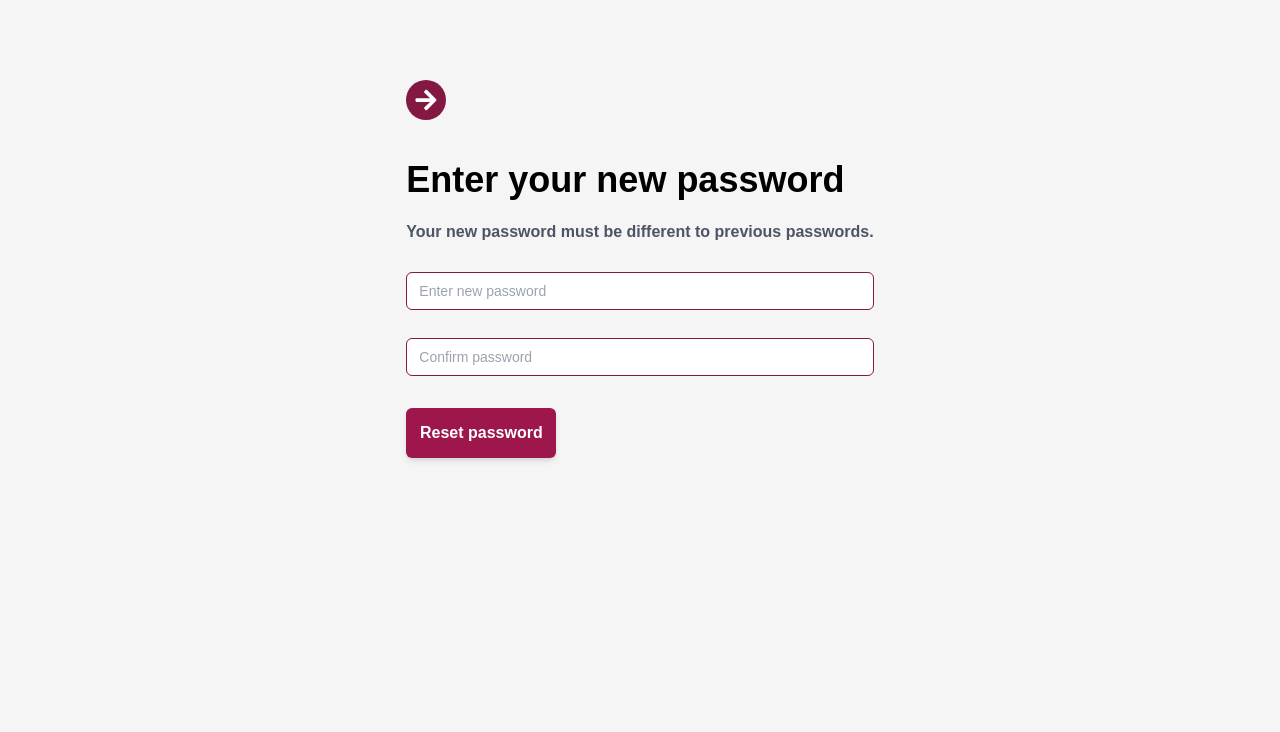
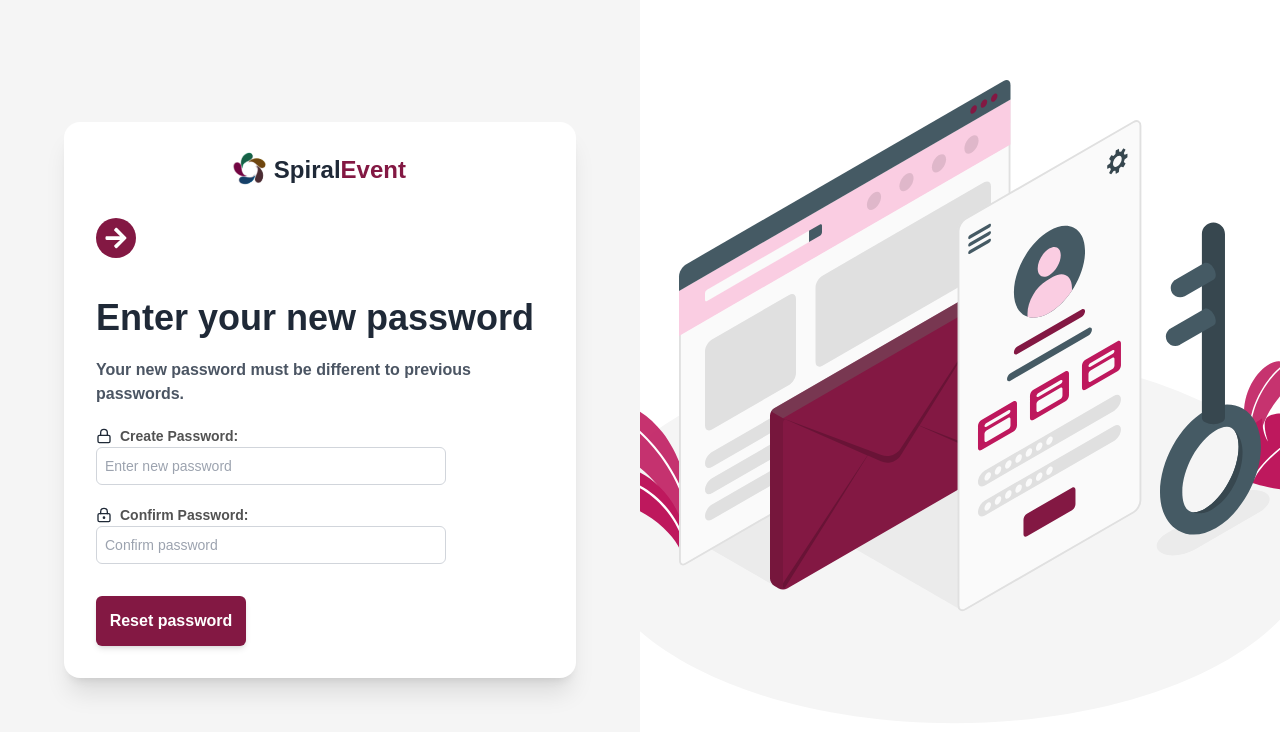
Before and after one commit to Anonymous-nerds/spiralevent-app, a React (Vite) app: page /reset-password in a window 1280 px wide. Shown: the top 732 px of the page. Built offline with nearby package versions, Linux system fonts and the light colour scheme.

Commit message:
more changes

```diff
--- a/src/pages/ResetPassword/ResetPassword.jsx
+++ b/src/pages/ResetPassword/ResetPassword.jsx
@@ -1,11 +1,23 @@
 import React from "react";
 import "./ResetPassword.scss";
 import { FaArrowRight } from "react-icons/fa";
+import heroimg from "../../assets/reset.svg";
+import logo from "../../assets/spiraleE4.png";
+import {Lock, LockKeyhole} from "lucide-react"
 
 const ResetPassword = () => {
   return (
     <div className=" w-full flex flex-col lg:flex-row">
-      <div className="ResetPassword w-full h-screen flex container justify-center pt-20 pb-20  bg-neutral-100">
+      <div className="w-full h-screen lg:w-1/2 p-6 md:p-12 bg-neutral-100 flex items-center justify-center">
+        <form className="max-w-lg mx-auto bg-white rounded-2xl shadow-xl m-8 p-8">
+          <h3 className="text-2xl md:text-2xl font-bold flex justify-center gap-2 text-gray-800 mb-8">
+            <img src={logo} alt="" className="App-logo h-8" />
+            <span>
+              Spiral
+              <span className="text-pink-900">Event</span>
+            </span>
+          </h3>
+          <div className="ResetPassword">
             <div className="smallerdiv ">
               {/*icon*/}
               <div>
@@ -15,24 +27,40 @@ const ResetPassword = () => {
               </div>
 
               <div className="words pt-10">
-            <h2 className="text-4xl font-bold">Enter your new password</h2>
+                <h2 className="text-4xl text-gray-800 font-semibold">
+                  Enter your new password
+                </h2>
                 {/*note for smaller screen set to text-4xl also change text to must be diifrent to prev*/}
-            <h3 className="text-gray-600 pt-5 font-semibold ">
+                <h3 className="text-gray-600 pt-5 font-semibold  ">
                   Your new password must be different to previous passwords.{" "}
                 </h3>
               </div>
 
-          <div className="pt-5">
+              <div>
+                <label
+                  htmlFor="email"
+                  className="LabelI flex pt-5 text-neutral-600 font-semibold"
+                >
+                  <Lock className="w-4 h-5 text-gray-800 mr-2 flex items-center" />
+                  Create Password:
+                </label>
                 <input
                   type="password"
                   name="pass"
                   id="pass"
                   placeholder="Enter new password"
-              className="restInput"
+                  className="restInput "
                 />
               </div>
 
-          <div className="pt-5">
+              <div>
+                <label
+                  htmlFor="email"
+                  className="LabelI flex pt-5 text-neutral-600  font-semibold"
+                >
+                  <LockKeyhole className="w-4 h-5 text-gray-800 mr-2 flex items-center" />
+                  Confirm Password:
+                </label>
                 <input
                   type="password"
                   name="pass2"
@@ -43,9 +71,16 @@ const ResetPassword = () => {
               </div>
 
               <div className="pt-8">
-            <button className="restBtn">Reset password</button>
+                <button className="restBtn hover:scale-105 py-2 px-2">
+                  Reset password
+                </button>
               </div>
             </div>
+          </div>
+        </form>
+      </div>
+      <div className="hidden lg:block lg:w-1/2 h-screen">
+        <img src={heroimg} alt="Event" className="w-full h-full object-cover" />
       </div>
     </div>
   );
--- a/src/pages/ResetPassword/ResetPassword.scss
+++ b/src/pages/ResetPassword/ResetPassword.scss
@@ -1,10 +1,19 @@
 .ResetPassword {
   .restInput {
-    @apply w-full mt-2 px-3 py-2 border outline-none text-sm border-pink-900 rounded-md focus:outline-none;
+ @apply border text-sm border-gray-300 p-2 rounded-md outline-none;
+  transition: border-color 0.3s ease;
+  width: 350px;
+ &:focus {
+    @apply border-pink-700;
+    outline: none;
   }
+}
+.LabelI {
+  font-size: 14px;
+}
 
 .restBtn {
-  @apply text-white bg-pink-800 w-[150px] font-semibold shadow-md hover:bg-pink-700  rounded-md h-[50px] ;
+  @apply text-white py-2 px-2 bg-pink-900 w-[150px] font-semibold shadow-md hover:bg-pink-700  rounded-md h-[50px] ;
 }
 
 }
```
Lines whose indentation alone changed are shown as unchanged.
